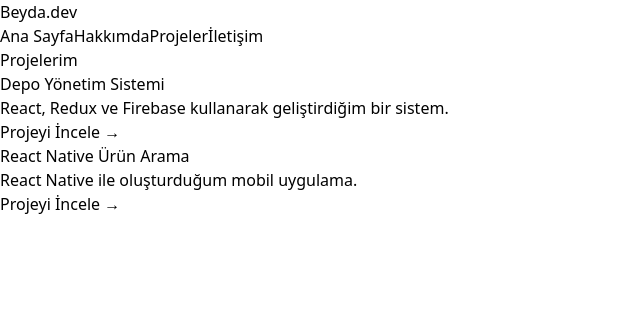
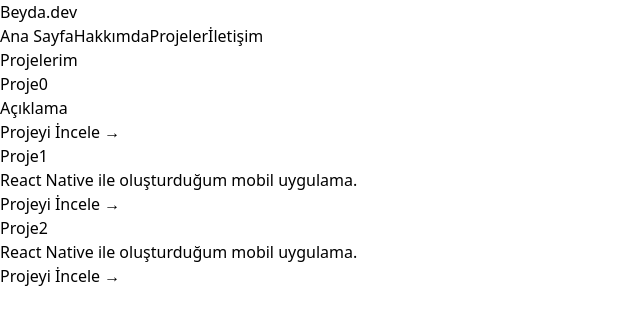
Before and after one commit to BeydaNurPinarbasi/my-portfolio, a Next.js app: page /projects in a window 1280 px wide. Shown: the top 324 px of the page, without its empty margins (0-640 px from the left). Built offline with nearby package versions, Linux system fonts and the light colour scheme.

Commit message:
Projectcard update

```diff
--- a/src/app/projects/page.tsx
+++ b/src/app/projects/page.tsx
@@ -2,16 +2,22 @@ import ProjectCard from "../components/ProjectCard";
 
 const projects = [
   {
-    title: "Depo Yönetim Sistemi",
-    description: "React, Redux ve Firebase kullanarak geliştirdiğim bir sistem.",
+    title: "Proje0",
+    description: "Açıklama",
     link: "https://github.com/beydanp/firebase-depo",
   },
   {
-    title: "React Native Ürün Arama",
+    title: "Proje1",
+    description: "React Native ile oluşturduğum mobil uygulama.",
+    link: "https://github.com/beydanp/react-native-search",
+  },
+  {
+    title: "Proje2",
     description: "React Native ile oluşturduğum mobil uygulama.",
     link: "https://github.com/beydanp/react-native-search",
   },
 ];
+
 
 export default function ProjectsPage() {
   return (
```
